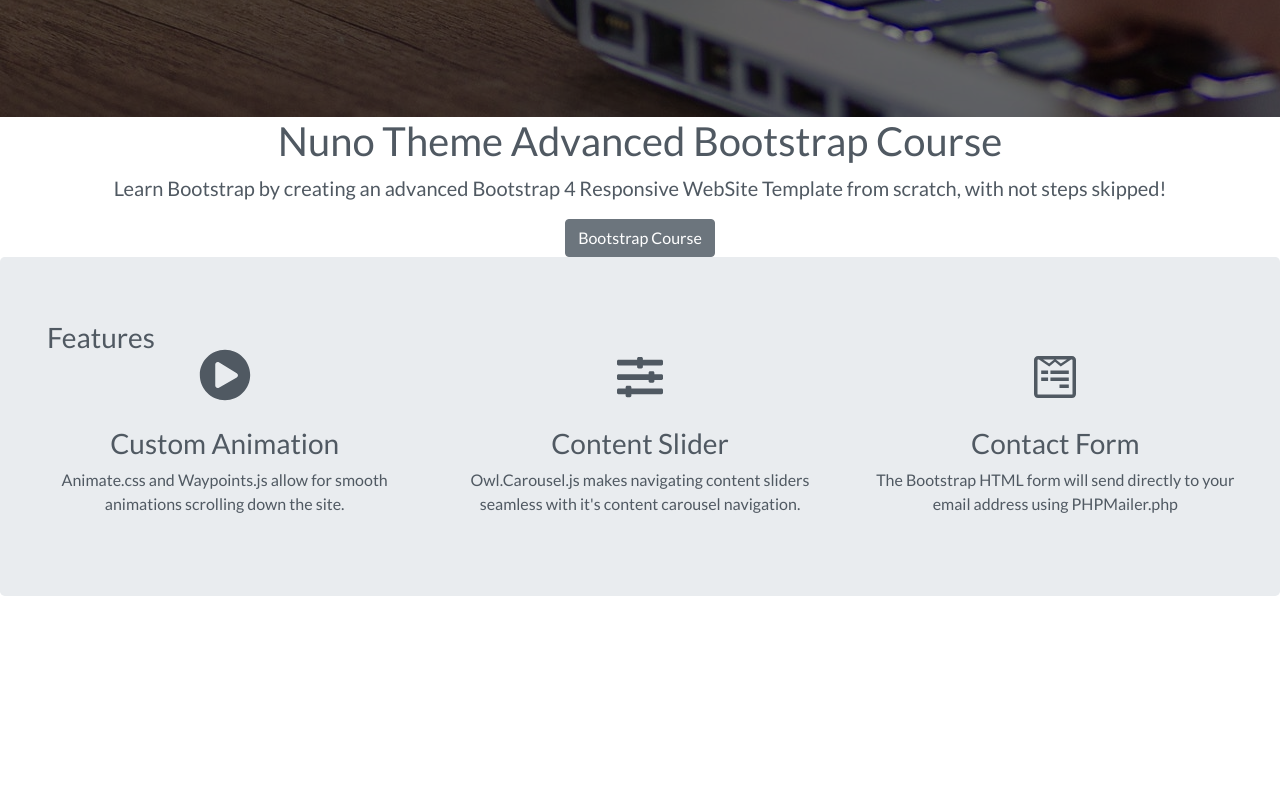
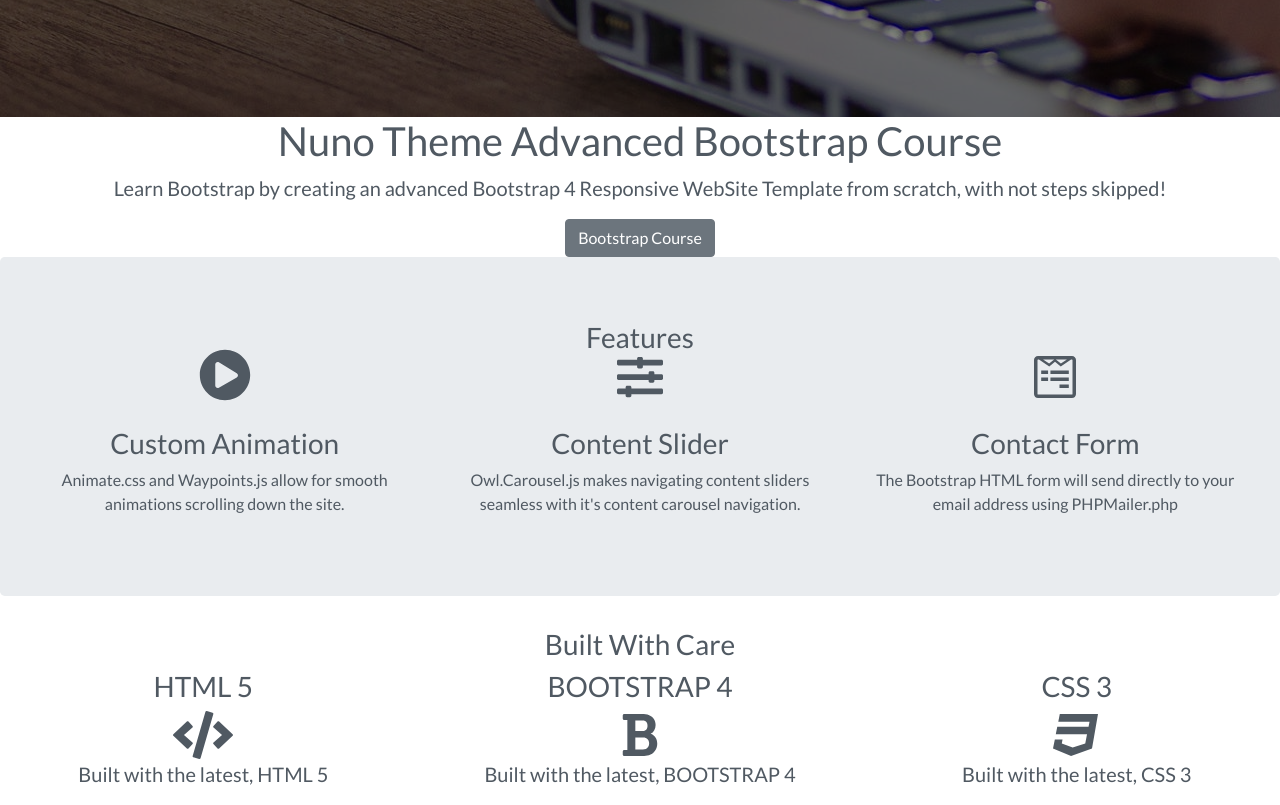
Before and after one commit to joy0316webiee/Nuno, a plain HTML site: page index.html in a window 1280 px wide. Shown: the part 683-1488 px from the top of the page. Before the commit the page ends 1311 px from the top, so only its background shows below. Drawn offline with nearby package versions, Linux system fonts and the light colour scheme.

Commit message:
Resources HTML

```diff
--- a/index.html
+++ b/index.html
@@ -85,7 +85,7 @@
 
   <!-- Start Jumbotron -->
   <div class="jumbotron">
-    <div class="narrow">
+    <div class="narrow text-center">
 
       <div class="col-12">
         <h3 class="heading">Features</h3>
@@ -139,6 +139,44 @@
   <!-- Start Resources Section -->
   <div id="resources" class=offset">
 
+  <div class="fixed-background">
+    <div class="row dark text-center">
+      <div class="col-12">
+        <h3 class="heading">Built With Care</h3>
+        <div class="heading-underline"></div>
+      </div>
+
+      <div class="col-md-4">
+        <h3>HTML 5</h3>
+        <div class="feature">
+          <i class="fas fa-code fa-3x"></i>
+        </div>
+        <p class="lead">Built with the latest, HTML 5</p>
+      </div>
+
+      <div class="col-md-4">
+        <h3>BOOTSTRAP 4</h3>
+        <div class="feature">
+          <i class="fas fa-bold fa-3x"></i>
+        </div>
+        <p class="lead">Built with the latest, BOOTSTRAP 4</p>
+      </div>
+
+      <div class="col-md-4">
+        <h3>CSS 3</h3>
+        <div class="feature">
+          <i class="fab fa-css3 fa-3x"></i>
+        </div>
+        <p class="lead">Built with the latest, CSS 3</p>
+      </div>
+
+    </div> <!-- End Row Dark -->
+
+    <div class="fixed-wrap">
+      <div class="fixed"></div>
+    </div>
+  </div> <!-- End Fixed Background -->
+
   </div>
   <!-- End Resources Section -->
 
```
